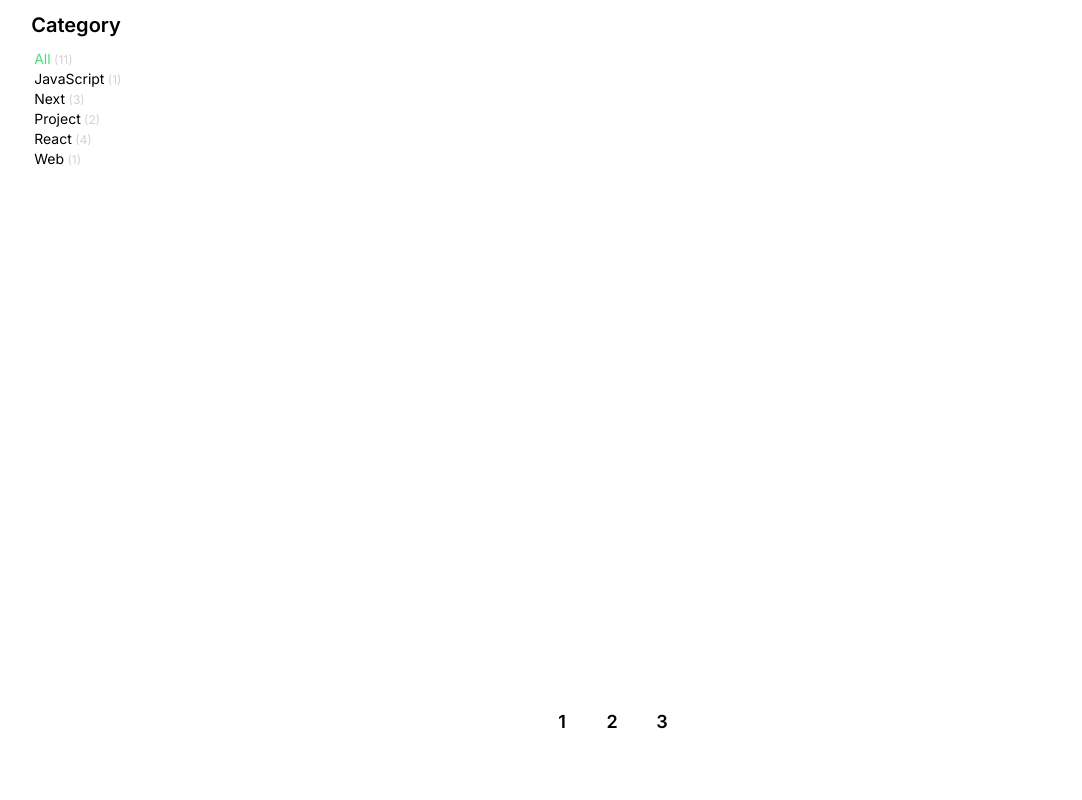
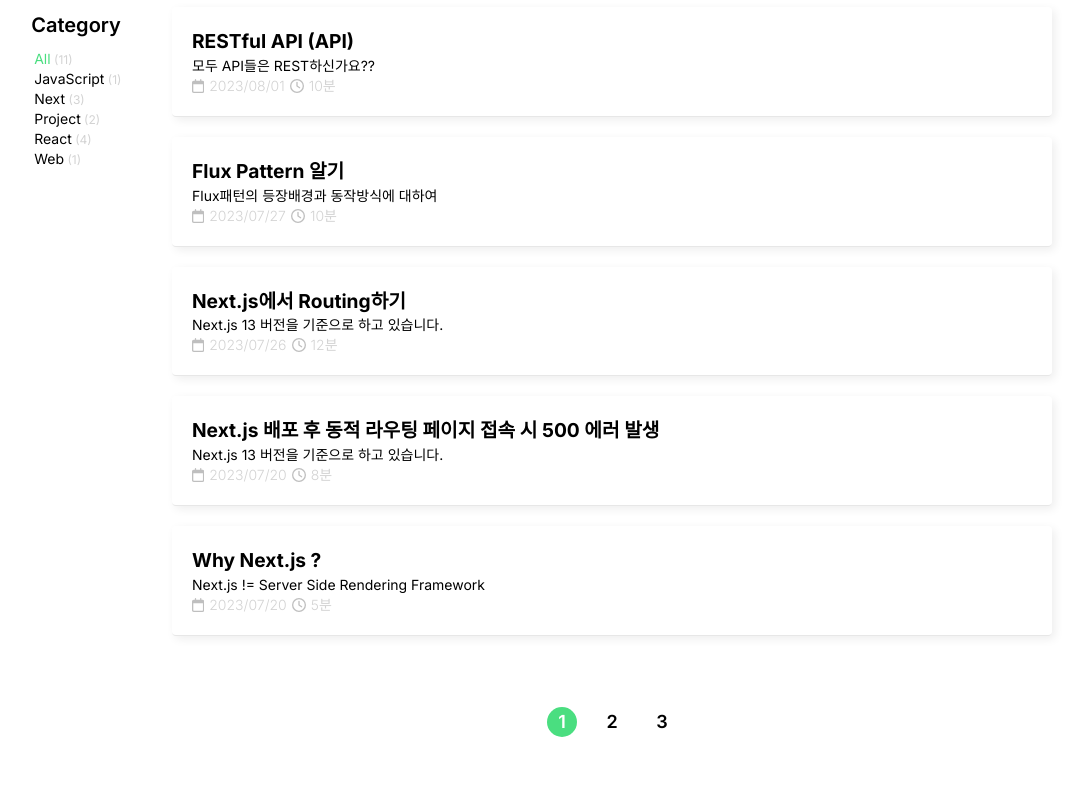
Before and after one commit to leeleeleeleejun/JunSeokBlog, a Next.js app: page / in a window 1280 px wide. Shown: the part 240-1040 px from the top of the page, without its empty margins (28-1110 px from the left). Built offline with nearby package versions, Linux system fonts and the light colour scheme.

Commit message:
fix: 메인페이지 분리

```diff
--- a/src/app/(category)/[[...group]]/page.tsx
+++ /dev/null
@@ -1,33 +0,0 @@
-import Pagination from "@/components/Pagination";
-import PostList from "@/components/PostList";
-import { getAllPosts, getPostCategories } from "@/lib/api";
-import { notFound } from "next/navigation";
-
-export default function Page({ params }: { params: { group: string } }) {
-  const { group } = params;
-  const getCategories = getPostCategories();
-  const posts = getAllPosts(getCategories, [
-    "category",
-    "slug",
-    "title",
-    "description",
-    "date",
-    "readTime",
-    "tags",
-  ]);
-
-  const totalPage = Math.ceil(posts.length / 5);
-
-  if (
-    (isNaN(Number(group)) && group !== undefined) ||
-    Number(group) > totalPage
-  )
-    notFound();
-
-  return (
-    <>
-      <PostList posts={posts} group={Number(group)} />
-      <Pagination totalPage={totalPage} currPage={Number(group)} />
-    </>
-  );
-}
--- /dev/null
+++ b/src/app/(category)/[group]/page.tsx
@@ -0,0 +1,19 @@
+import Pagination from "@/components/Pagination";
+import PostList from "@/components/PostList";
+import { notFound } from "next/navigation";
+import { posts } from "@/app/(category)/page";
+
+export default function Page({ params }: { params: { group: string } }) {
+  const { group } = params;
+  const numGroup = Number(group);
+  const totalPage = Math.ceil(posts.length / 5);
+
+  if (isNaN(numGroup) || numGroup > totalPage) notFound();
+
+  return (
+    <>
+      <PostList posts={posts} group={numGroup} />
+      <Pagination totalPage={totalPage} currPage={numGroup} />
+    </>
+  );
+}
--- a/src/app/(category)/category/[...category]/page.tsx
+++ b/src/app/(category)/category/[...category]/page.tsx
@@ -30,6 +30,8 @@
   params: { category: string[] };
 }) {
   const [category, group] = params.category;
+  const numGroup = Number(group);
+
   const getPosts = getPostsByCategory(category, [
     "category",
     "slug",
@@ -42,14 +44,15 @@
 
   const totalPage = Math.ceil(getPosts.length / 5);
 
-  if (getPosts.length < 1 || Number(group) > totalPage) notFound();
+  if (getPosts.length < 1 || numGroup > totalPage || isNaN(numGroup))
+    notFound();
 
   return (
     <>
-      <PostList posts={getPosts} group={Number(group)} />
+      <PostList posts={getPosts} group={numGroup} />
       <Pagination
         totalPage={totalPage}
-        currPage={Number(group)}
+        currPage={numGroup}
         category={category}
       />
     </>
--- /dev/null
+++ b/src/app/(category)/page.tsx
@@ -0,0 +1,24 @@
+import Pagination from "@/components/Pagination";
+import PostList from "@/components/PostList";
+import { getAllPosts, getPostCategories } from "@/lib/api";
+
+const getCategories = getPostCategories();
+export const posts = getAllPosts(getCategories, [
+  "category",
+  "slug",
+  "title",
+  "description",
+  "date",
+  "readTime",
+  "tags",
+]);
+
+export default function Page() {
+  const totalPage = Math.ceil(posts.length / 5);
+  return (
+    <>
+      <PostList posts={posts} group={1} />
+      <Pagination totalPage={totalPage} currPage={1} />
+    </>
+  );
+}
--- a/src/components/Pagination.tsx
+++ b/src/components/Pagination.tsx
@@ -15,9 +15,7 @@
       {Array(totalPage)
         .fill(0)
         .map((_, i) => {
-          // 메인페이지 경우 1로 표시
-          const currPath = isNaN(currPage) ? 1 : currPage;
-          const isActive = i + 1 === currPath;
+          const isActive = i + 1 === currPage;
           return (
             <li
               key={i}
--- a/src/components/PostList.tsx
+++ b/src/components/PostList.tsx
@@ -8,9 +8,6 @@
   posts: Items[];
   group: number;
 }) {
-  if (isNaN(group)) {
-    group = 1;
-  }
   return (
     <ul className="w-[100%] h-[650px]">
       {posts.slice((group - 1) * 5, group * 5).map((post, index) => (
```
